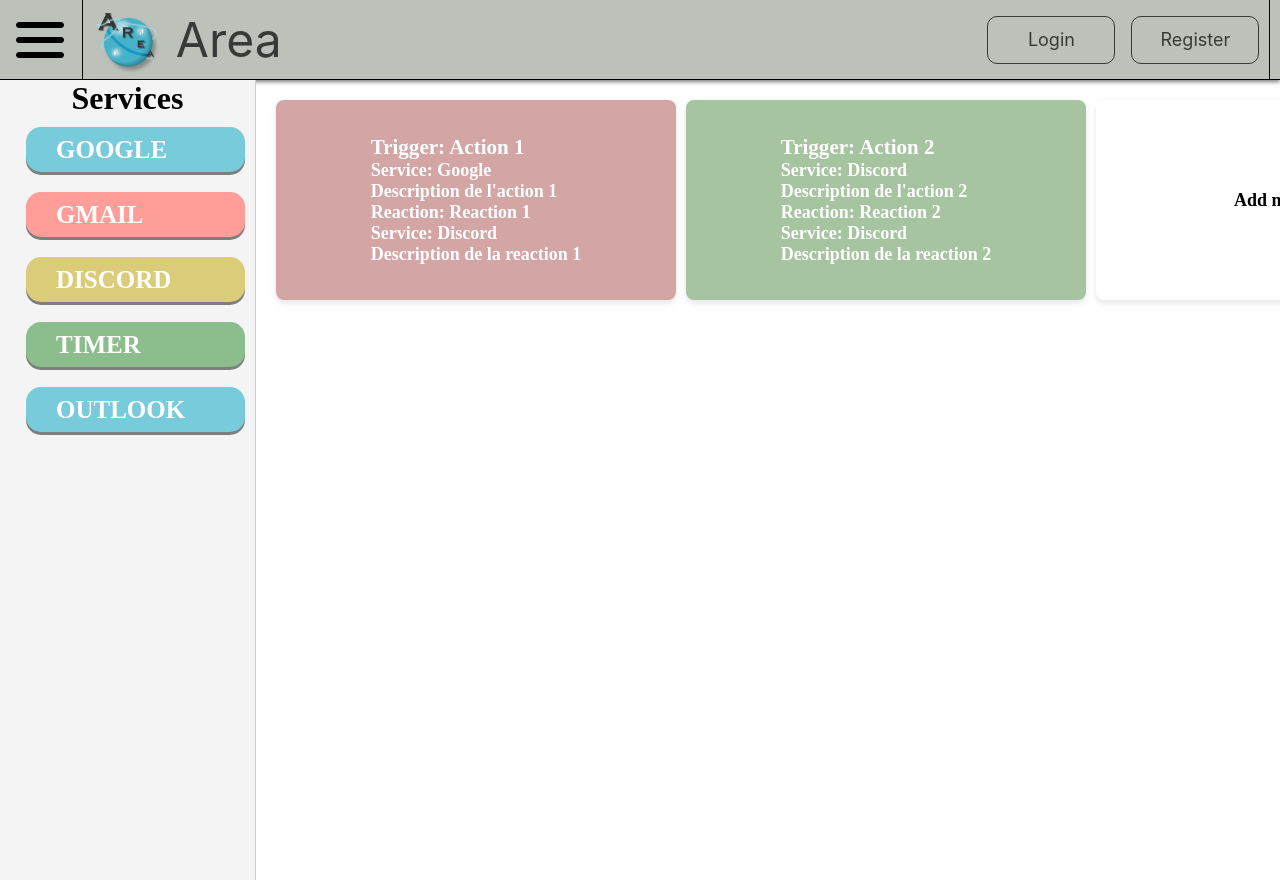
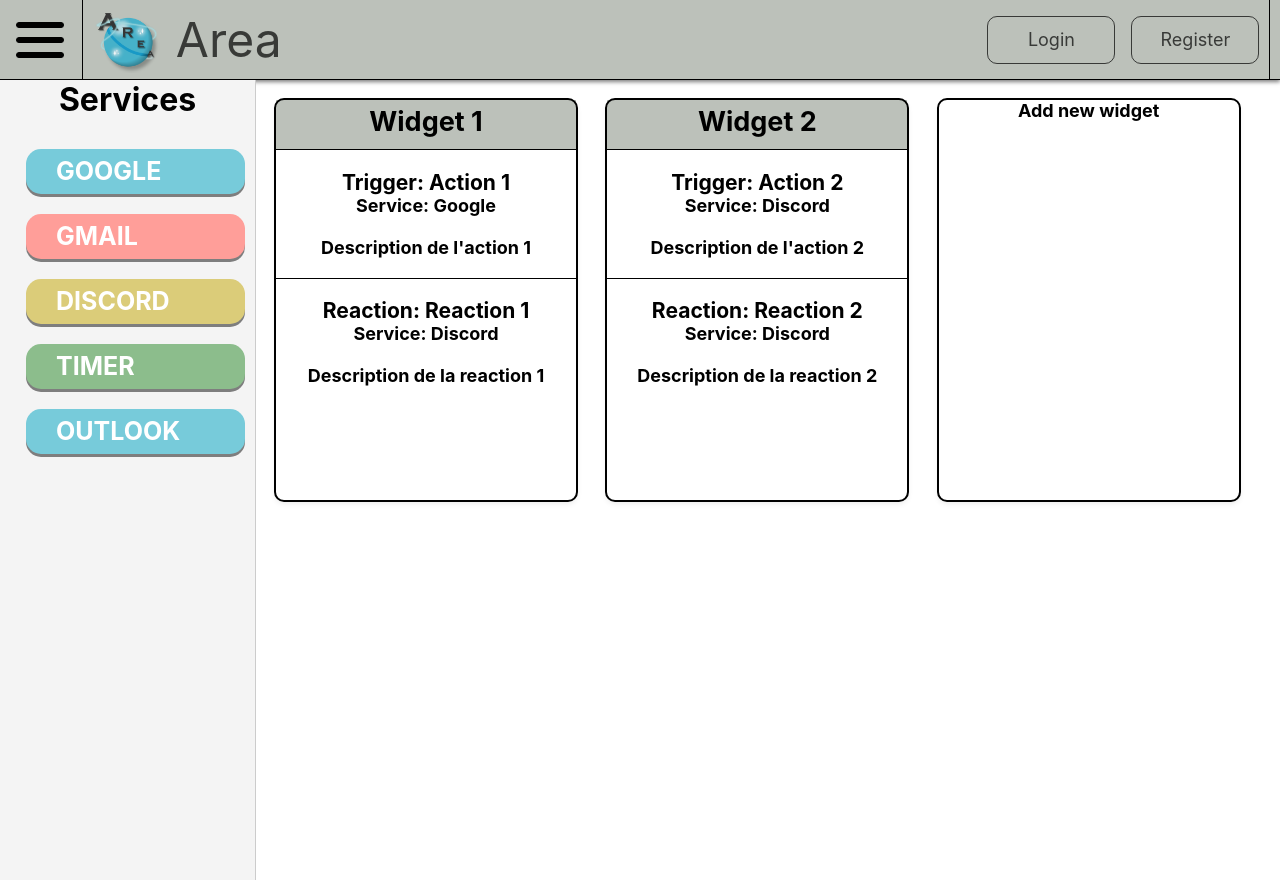
Before and after one commit to BhuvanArn/A.R.E.A, a Vue app in the folder client/: page /services in a window 1280 px wide. Built offline with nearby package versions, Linux system fonts and the light colour scheme.

Commit message:
:heavy_plus_sign: Updated UI of the widgets created

```diff
--- a/client/src/components/SectionList.vue
+++ b/client/src/components/SectionList.vue
@@ -1,6 +1,7 @@
 <template>
     <div class="service-list">
         <h1>Services</h1>
+        <p>&nbsp</p>
         <ul>
             <li v-for="(section, index) in sections" class=" section-item">
                 <div class="service-section-name" :style="{ backgroundColor: getColor(index) }">{{ section }}</div>
--- a/client/src/components/WidgetList.vue
+++ b/client/src/components/WidgetList.vue
@@ -1,15 +1,23 @@
 <template>
     <div class="widget-list">
         <div class="grid-container">
-            <div class="widget" v-for="(widget, index) in widgets" :key="index"
-                :style="{ backgroundColor: getColor(index) }">
+            <div class="widget" v-for="(widget, index) in widgets" :key="index">
                 <div>
-                    <h3>Trigger: {{ widget.action.name }}</h3>
-                    <p>Service: {{ services[widget.action.service_id] }}</p>
-                    <p>{{ widget.action.description }}</p>
-                    <h4>Reaction: {{ widget.reaction.name }}</h4>
-                    <p>Service: {{ services[widget.reaction.service_id] }}</p>
-                    <p>{{ widget.reaction.description }}</p>
+                    <div class="widget-title">
+                        <h2>Widget {{ index + 1 }}</h2>
+                    </div>
+                    <div class="widget-action">
+                        <h3>Trigger: {{ widget.action.name }}</h3>
+                        <p>Service: {{ services[widget.action.service_id] }}</p>
+                        <p>&nbsp</p>
+                        <p>{{ widget.action.description }}</p>
+                    </div>
+                    <div class="widget-reaction">
+                        <h3>Reaction: {{ widget.reaction.name }}</h3>
+                        <p>Service: {{ services[widget.reaction.service_id] }}</p>
+                        <p>&nbsp</p>
+                        <p>{{ widget.reaction.description }}</p>
+                    </div>
                 </div>
             </div>
             <div class="widget add-widget" @click="addWidgetInList">
@@ -96,13 +104,13 @@ export default {
 <style scoped>
 .widget-list {
     display: flex;
-    width: 80vw;
     height: 100vh;
     overflow-y: auto;
 }
 
 .grid-container {
     display: grid;
+    width: 80vw;
     gap: 10px;
     grid-template-columns: 1fr 1fr 1fr;
     padding: 20px;
@@ -111,16 +119,39 @@ export default {
 
 .widget {
     display: flex;
-    align-items: center;
-    justify-content: center;
+    flex-direction: column;
+    /* align-items: center;
+    justify-content: center;*/
     font-size: 18px;
     font-weight: bold;
-    width: 400px;
-    height: 200px;
-    color: #fff;
-    background-color: #007BFF;
+    text-align: center;
+    color: #000;
+    width: 300px;
+    height: 400px;
+    background-color: #fff;
     border-radius: 8px;
+    outline: 2px solid black;
     box-shadow: 0px 3px 6px rgba(0, 0, 0, 0.1);
+}
+
+.widget-title {
+    height: 50px;
+    background-color: #bcc1ba;
+    padding: 5px;
+}
+
+.widget-action {
+    display: flex;
+    flex-direction: column;
+    flex: 1;
+    padding: 20px;
+    outline: 1px solid black;
+}
+
+.widget-reaction {
+    display: flex;
+    flex-direction: column;
+    flex: 1;
     padding: 20px;
 }
 
--- a/client/src/views/ServicePage.vue
+++ b/client/src/views/ServicePage.vue
@@ -41,5 +41,6 @@ export default {
 .services-page {
     display: flex;
     flex-direction: row;
+    font-family: 'inter', sans-serif;
 }
 </style>
```
